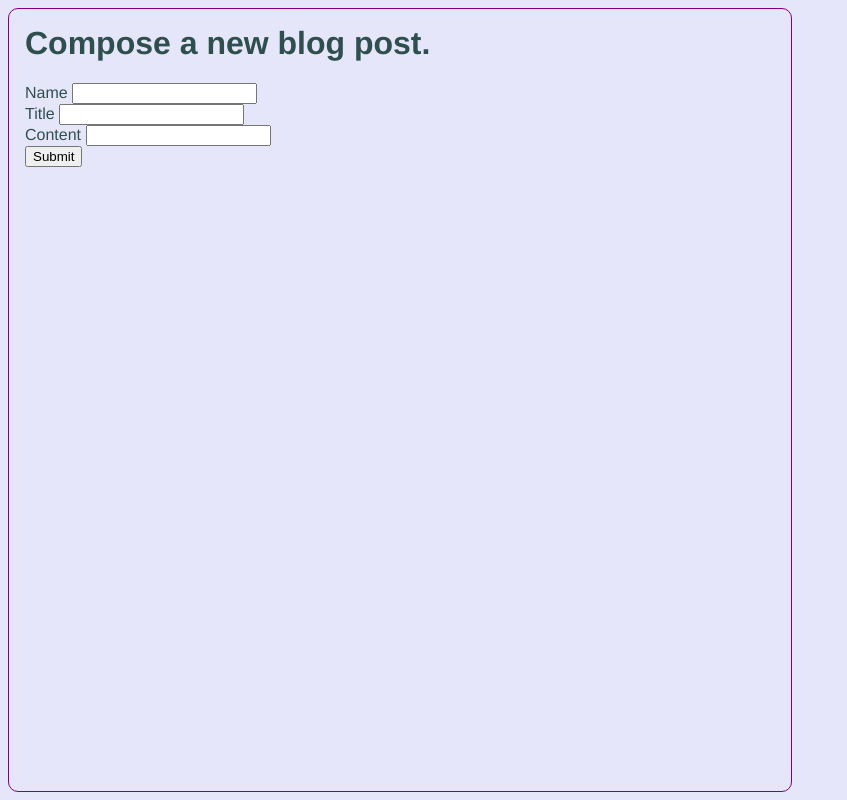
After one commit to google/cssi-blogasaurus, a Python web app: template templates/new_post.html in a window 1280 px wide. The commit adds this page. Shown: the whole page, without its empty margins (0-847 px from the left). Run offline with Jinja, Linux system fonts and the light colour scheme; the template is opened without the code that fills it, so the values that code supplies are empty.

Commit message:
Adding templates, step 5

```diff
--- a/templates/index.html
+++ b/templates/index.html
@@ -24,6 +24,7 @@
   <body>
     <h1>Blogasaurus</h1>
     <a href="/family">My Family Page</a>
+    <a href="/new">New Blog Post</a>
     <h2>All About Me</h2>
     <img src="https://i.imgur.com/WejWWKn.png"/>
     <p>I live in Cambridge.  I like playing soccer.  I'm starting college in the fall as a freshman at UMass Boston.</p>
--- /dev/null
+++ b/templates/new_post.html
@@ -0,0 +1,32 @@
+<html>
+<head>
+  <title>Blogasaurus Post</title>
+  <link rel="stylesheet" href="/static/css/index.css">
+</head>
+<body>
+  <h1>Compose a new blog post.</h1>
+  <section>
+    <!-- Form with POST method -->
+    <form method="post">
+      <div>
+        <!-- Input for "name" -->
+        <label for="name">Name</label>
+        <input type="text" name="name">
+      </div>
+      <div>
+        <!-- Input for "title" -->
+        <label for="title">Title</label>
+        <input type="text" name="title">
+      </div>
+      <div>
+        <!-- Input for "content" -->
+        <label for="content">Content</label>
+        <input type="text" name="content">
+      </div>
+      <!-- Submit button -->
+      <button type="submit">Submit</button>
+    </form>
+  </section>
+  <script src="/static/js/index.js"></script>
+</body>
+</html>
```
Also changed, not shown: main.py (+20 -0 lines), templates/view_post.html (added, +16 -0 lines).
